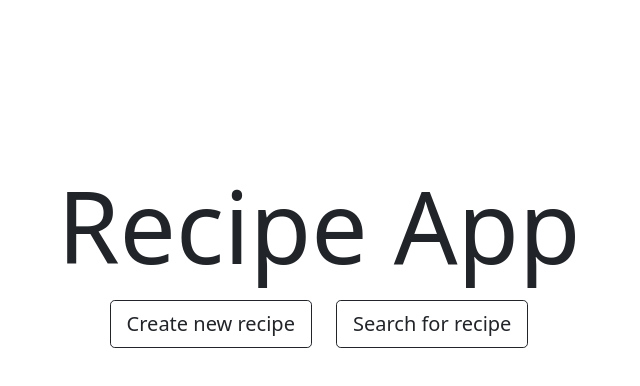
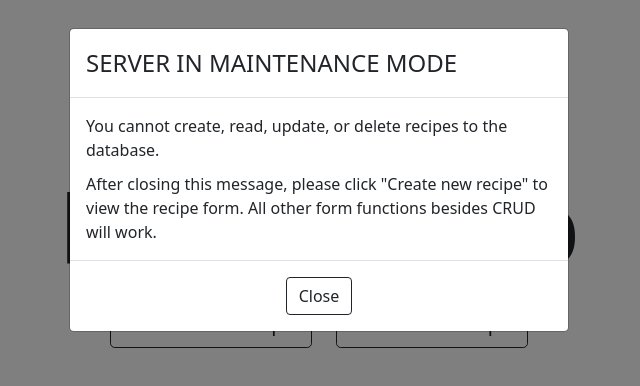
Before and after one commit to bmtef-02/recipe-app-client, a React (Create React App) app: page / in a window 1280 px wide. Shown: the top 386 px of the page, without its empty margins (321-961 px from the left). Built offline with nearby package versions, Linux system fonts and the light colour scheme; no server answers.

Commit message:
added maintenance modals if heroku server in maintenance mode

```diff
--- a/src/components/HomepageComponent.js
+++ b/src/components/HomepageComponent.js
@@ -1,6 +1,8 @@
-import React from "react";
+import React, { useState, useEffect } from "react";
+import axios from 'axios';
 import { Container, Row, Col, Button } from "react-bootstrap";
 import styled from "styled-components";
+import MaintenanceModal from "./MaintenanceModalComponent";
 
 const StyledContainer = styled(Container)`
     .title-row {
@@ -16,6 +18,21 @@ const StyledContainer = styled(Container)`
 `;
 
 export default function Homepage() {
+
+    const herokuUrl = "https://blooming-fortress-14400.herokuapp.com/recipes/";
+    const [maintenance, setMaintenance] = useState(false);
+
+    useEffect(() => {
+        axios.get(herokuUrl)
+        .then(obj => {
+            setMaintenance(false);
+        })
+        .catch(err => {
+            setMaintenance(true);
+            console.log(err);
+        });
+    }, [herokuUrl]);
+
     return (
         <StyledContainer>
             <Row className="title-row">
@@ -29,6 +46,11 @@ export default function Homepage() {
                     <Button variant="outline-dark" size="lg" href="/find">Search for recipe</Button>
                 </Col>
             </Row>
+            <MaintenanceModal
+                maintenance={maintenance}
+                setMaintenance={setMaintenance}
+                homepage={true}
+            />
         </StyledContainer>
     );
 };
--- /dev/null
+++ b/src/components/MaintenanceModalComponent.js
@@ -0,0 +1,38 @@
+import React, { useState } from 'react';
+import Modal from 'react-bootstrap/Modal';
+import { Container, Row, Col } from 'react-bootstrap';
+import Button from 'react-bootstrap/Button';
+
+export default function MaintenanceModal(props) {
+
+    const {
+        maintenance,
+        setMaintenance,
+        homepage
+    } = props;
+
+    return (
+        <Modal show={maintenance} onHide={() => setMaintenance(false)}>
+            <Modal.Header>
+                <Modal.Title>{`SERVER IN MAINTENANCE MODE`}</Modal.Title>
+            </Modal.Header>
+            <Modal.Body>
+                <div>You cannot create, read, update, or delete recipes to the database.</div>
+                { homepage ?
+                    <div style={{ marginTop: '10px' }}>After closing this message, please click "Create new recipe" to view the recipe form. All other form functions besides CRUD will work.</div>
+                    :
+                    null
+                }
+            </Modal.Body>
+            <Modal.Footer>
+                <Container>
+                    <Row style={{ textAlign: 'center' }}>
+                        <Col>
+                            <Button variant='outline-dark' onClick={() => setMaintenance(false)}>Close</Button>
+                        </Col>
+                    </Row>
+                </Container>
+            </Modal.Footer>
+        </Modal>
+    );
+}
--- a/src/components/NewRecipeComponent.js
+++ b/src/components/NewRecipeComponent.js
@@ -7,6 +7,7 @@ import DirectionForm from './DirectionFormComponent';
 import Tags from './TagsComponent';
 import Notes from './NotesComponents';
 import SucessModal from './SuccessModalComponent';
+import MaintenanceModal from './MaintenanceModalComponent';
 
 export default function NewRecipe() {
     const [reqBody, setReqBody] = useState({
@@ -26,6 +27,7 @@ export default function NewRecipe() {
     const [showModal, setShowModal] = useState(false);
     const [id, setId] = useState('');
     const [count, setCount] = useState(0);
+    const [maintenance, setMaintenance] = useState(false);
     const herokuUrl = "https://blooming-fortress-14400.herokuapp.com/recipes";
 
     const handleFieldChange = (event, value) => {
@@ -136,7 +138,11 @@ export default function NewRecipe() {
                 setShowModal(true);
                 console.log(response);
             })
-            .catch(err => console.log(err))
+            .catch(err => {
+                setMaintenance(true);
+                console.log('cannot post new recipe')
+                console.log(err)
+            })
         }
     }
 
@@ -232,6 +238,11 @@ export default function NewRecipe() {
                 reqBody={reqBody}
                 id={id}
             />
+            <MaintenanceModal
+                maintenance={maintenance}
+                setMaintenance={setMaintenance}
+                homepage={false}
+            />
         </React.Fragment>
     )
 }
```
